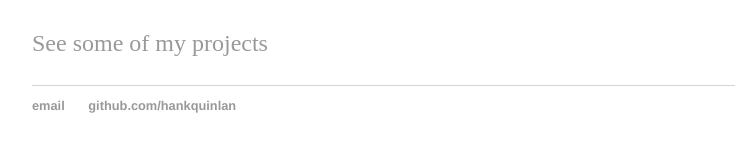
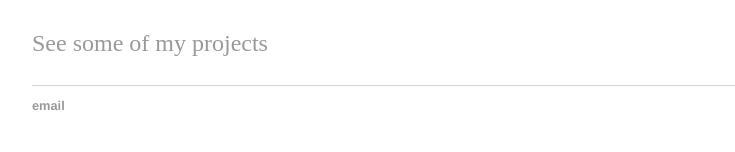
Before and after one commit to areebm/areebm.github.io, a Jekyll site: the page built from index.html, in a window 1280 px wide. Shown: the part 228-380 px from the top of the page, without its empty margins (160-895 px from the left). Built offline with Jekyll 4.4.1, drawn with Linux system fonts in a browser that asks for light colours.

Commit message:
Update default.html
Removed website link. Not sure why it's needed

```diff
--- a/_layouts/default.html
+++ b/_layouts/default.html
@@ -22,7 +22,7 @@
 			<footer>
 	    		<ul>
 	        		<li><a href="mailto:areebmehmood@gmail.com">email</a></li>
-	        		<li><a href="https://github.com/areebm">github.com/hankquinlan</a></li>
+	        		<!-- <li><a href="https://github.com/areebm">github.com/areebm</a></li> -->
 				</ul>
 			</footer>
 		</body>
```
